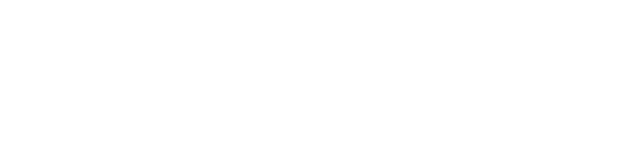
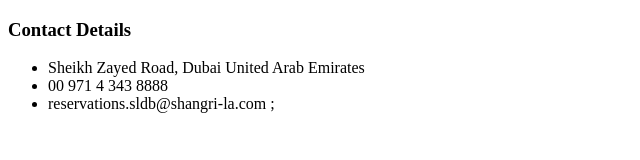
Before and after one commit to Emivw/holiday-destinaton, a plain HTML site: page contact.html in a window 1280 px wide. Shown: the whole page, without its empty margins (0-640 px from the left). Drawn offline with Linux system fonts and the light colour scheme.

Commit message:
contact update

```diff
--- a/contact.html
+++ b/contact.html
@@ -7,6 +7,12 @@
     <title>Document</title>
 </head>
 <body>
+    <h3>Contact Details</h3>
+    <ul>
+        <li>Sheikh Zayed Road, Dubai United Arab Emirates</li>
+        <li>00 971 4 343 8888</li>
+        <li>reservations.sldb@shangri-la.com <reservations.sldb@shangri-la.com>;</li>
+    </ul>
 
 </body>
 </html>
```
